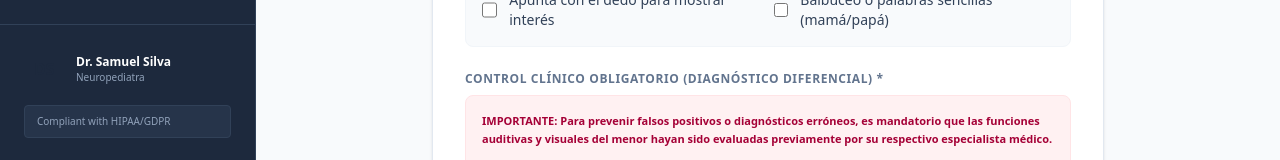
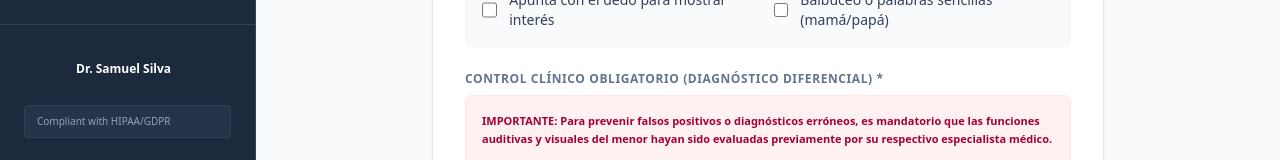
Before and after one commit to drsamuelsilva/TriajeTEA, a React (Vite) app: page / in a window 1280 px wide. Shown: the part 638-798 px from the top of the page. Built offline with nearby package versions, Linux system fonts and the light colour scheme.

Commit message:
style: remover especialidad y solo dejar el nombre Dr. Samuel Silva

```diff
--- a/src/App.tsx
+++ b/src/App.tsx
@@ -360,7 +360,6 @@ export default function App() {
              <div className="w-10 h-10 rounded-full bg-slate-650 flex items-center justify-center text-slate-350 font-bold shrink-0">DS</div>
              <div>
                <p className="text-xs text-white font-semibold">Dr. Samuel Silva</p>
-               <p className="text-[10px] text-slate-400">Neuropediatra</p>
              </div>
           </div>
           <div className="text-[10px] text-slate-400 py-2 px-3 border border-slate-700 rounded bg-slate-700/50">Compliant with HIPAA/GDPR</div>
```
